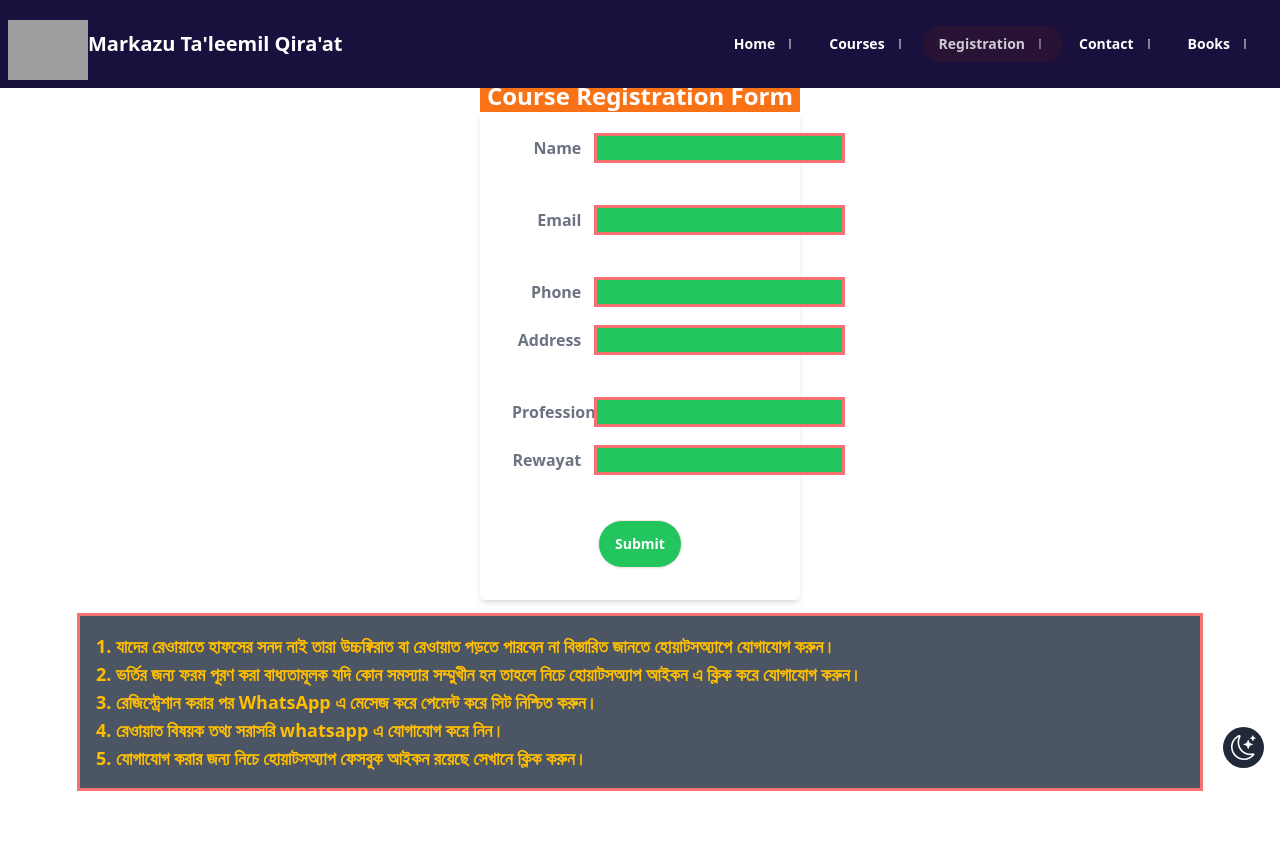
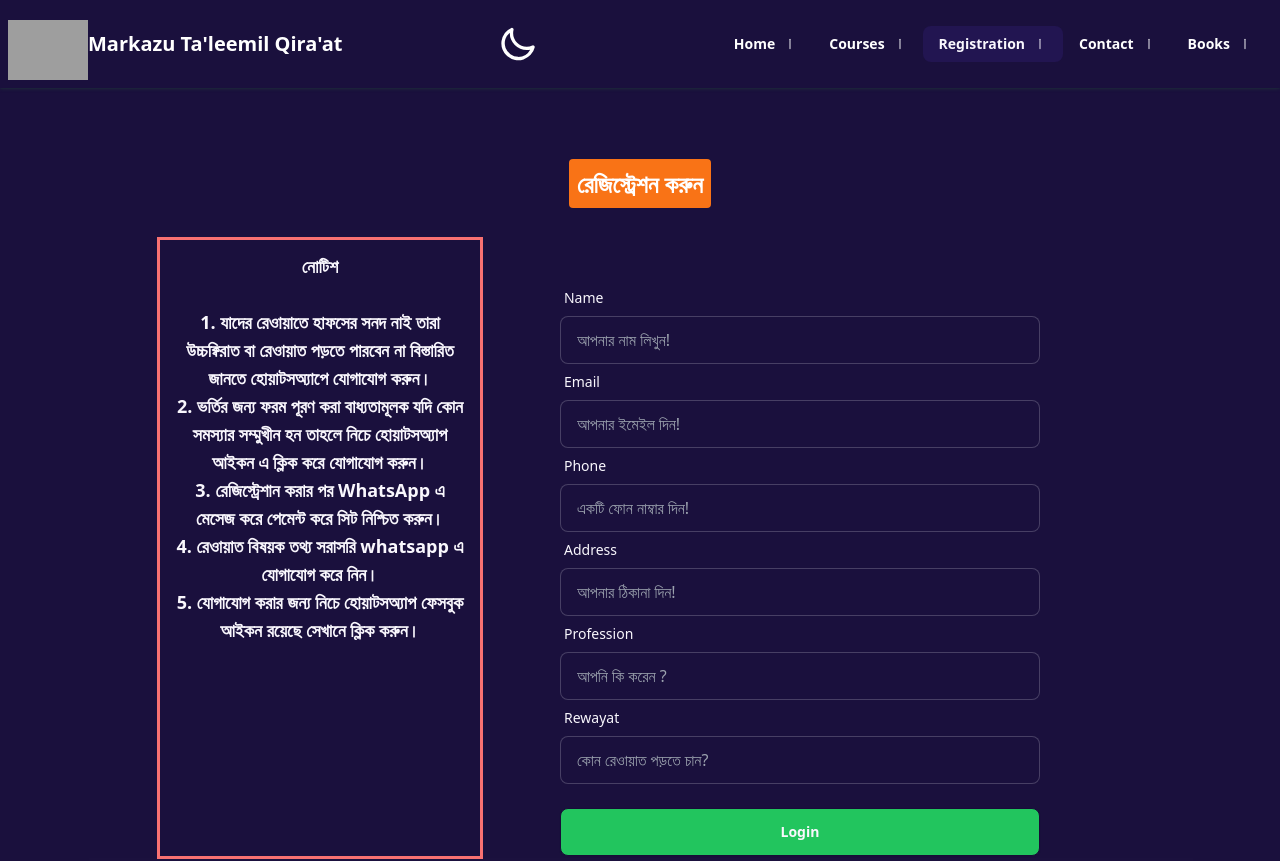
Before and after one commit to ammarcse50/markazu-fil-hind, a React (Vite) app: page /registration in a window 1280 px wide. Shown: the top 861 px of the page. Built offline with nearby package versions, Linux system fonts and the light colour scheme; grey boxes are pictures that could not be loaded.

Commit message:
completed

```diff
--- a/index.html
+++ b/index.html
@@ -1,5 +1,5 @@
-<!doctype html>
-<html lang="en" data-theme="cupcake" >
+<!DOCTYPE html>
+<html lang="en" data-theme="synthwave">
   <head>
     <meta charset="UTF-8" />
     <link rel="icon" type="image/svg+xml" href="/public/logo.png" />
--- a/package.json
+++ b/package.json
@@ -24,7 +24,7 @@
     "react-helmet": "^6.1.0",
     "react-icons": "^5.0.1",
     "react-router-dom": "^6.22.0",
-    "react-toastify": "^10.0.4",
+    "react-toastify": "^10.0.5",
     "sort-by": "^1.2.0"
   },
   "devDependencies": {
--- a/src/components/Book/Book.jsx
+++ b/src/components/Book/Book.jsx
@@ -5,7 +5,7 @@ const Book = ({ book }) => {
   const { cover, title, author, download_link } = book;
   return (
     <div>
-      <div className="card w-full h-full shadow-2xl bg-yellow-700 shadow-xl">
+      <div className="card w-full h-full shadow-2xl bg-yellow-800 shadow-xl">
         <figure className="px-10 pt-10">
           <img src={cover} alt="books" className="rounded-xl" />
         </figure>
--- a/src/components/Contact/ContactUsPage.jsx
+++ b/src/components/Contact/ContactUsPage.jsx
@@ -1,7 +1,6 @@
-
 import { useState } from "react";
 import { ToastContainer, toast } from "react-toastify";
-import {Helmet} from "react-helmet";
+import { Helmet } from "react-helmet";
 import "react-toastify/dist/ReactToastify.css";
 import WhatsAppIcon from "../whatsappicon/WhatsAppIcon";
 
@@ -53,73 +52,63 @@ const ContactUsPage = () => {
   };
 
   return (
-    <div className="w-full max-w-xs mx-auto">
-       <Helmet><title>markazo | ContactUs</title></Helmet>
-      <h2 className="bg-orange-500 text-white text-2xl text-center font-semibold ">
-        CONTACT US <br />
-        <span>কোন মতামত থাকলে মেসেজ করুন।</span>
+    <div className="w-full  mx-auto">
+      <Helmet>
+        <title>markazo | ContactUs</title>
+      </Helmet>
+      <h2 className=" text-white text-2xl text-center font-semibold ">
+
+        <span className="bg-orange-500 rounded p-3"> CONTACT US  <br /> <br />কোন মতামত থাকলে মেসেজ করুন।</span>
       </h2>
-      <form
-        className="bg-white  text-black font-semibold shadow-md rounded px-8 pt-6 pb-8 mb-4"
-        onSubmit={handleSubmit}
-      >
-        <div className="md:flex md:items-center mb-6">
-          <div className="md:w-1/3">
-            <label className="block text-black font-bold md:text-right mb-1 md:mb-0 pr-4">
-              Name
+
+      <form onSubmit={handleSubmit} className="md:w-1/2 mx-auto mt-10">
+        <div className="form-control">
+          <label className="label">
+            <span className="label-text">Name</span>
           </label>
-          </div>
-          <div className="md:w-2/3">
           <input
             type="text"
             name="name"
-              className="input input-bordered  w-full"
+            placeholder="আপনার নাম লিখুন!"
             value={formData.name}
             onChange={handleChange}
             required
+            className="input input-bordered"
           />
         </div>
-        </div>
-        <div className="md:flex md:items-center mb-6">
-          <div className="md:w-1/3">
-            <label className="block  font-bold md:text-right mb-1 md:mb-0 pr-4">
-              Email
+        <div className="form-control">
+          <label className="label">
+            <span className="label-text">Email</span>
           </label>
-          </div>
-          <div className="md:w-2/3">
           <input
             type="email"
             name="email"
-              className="input input-bordered w-full"
+            placeholder="আপনার ইমেইল দিন!"
             value={formData.email}
             onChange={handleChange}
             required
+            className="input input-bordered"
           />
         </div>
-        </div>
 
-        <div className="md:flex md:items-center mb-6">
-          <div className="md:w-1/3">
-            <label className="block text-gray-500 font-bold md:text-right mb-1 md:mb-0 pr-4">
-              Message
+        <div className="form-control">
+          <label className="label">
+            <span className="label-text">Message</span>
           </label>
-          </div>
-          <div className="md:w-2/3">
           <textarea
+            className="border-2 p-2 border-sky-200"
             name="message"
-              className="input input-bordered w-full"
-              value={formData.message}
-              onChange={handleChange}
-              required
+            id=""
+            cols="30"
+            rows="10"
           ></textarea>
         </div>
-        </div>
         <br />
-        <div className="flex justify-center">
+        <div className="text-center">
           <button
             onClick={notify}
             type="submit"
-            className="btn  text-white bg-green-500"
+            className="btn w-1/3 text-white bg-green-500"
           >
             Submit
           </button>
--- a/src/components/Footer/Footer.jsx
+++ b/src/components/Footer/Footer.jsx
@@ -5,7 +5,7 @@ import { NavLink } from "react-router-dom";
 
 const Footer = () => {
   return (
-    <footer className="footer text-white p-10 bg-[#1a103d] text-base-content border-t-2 ">
+    <footer className="footer text-white p-10 mt-10  text-base-content shadow-2xl shadow-gray-200 ">
       <div className="footer ml-12 sm:ml-52 md:max-w-6xl md:mx-auto md:flex md:items-center md:justify-between ">
         <aside className="flex flex-col items-center">
           <img
--- a/src/components/Header/Header.jsx
+++ b/src/components/Header/Header.jsx
@@ -1,12 +1,24 @@
 import { NavLink } from "react-router-dom";
 import { RxDividerVertical } from "react-icons/rx";
 import { useEffect, useState } from "react";
-import { LuSunMoon } from "react-icons/lu";
+
 
 const Header = () => {
   const [isNavVisible, setIsNavVisible] = useState(true);
   const [prevScrollPos, setPrevScrollPos] = useState(0);
-  const [isDarkTheme, setIsDarkTheme] = useState(false);
+
+  const [theme, setTheme] = useState(
+    localStorage.getItem("theme") ? localStorage.getItem("theme") : "cupcake"
+  );
+
+  // useEffect(() => {
+  //   localStorage.setItem("theme", theme);
+
+  //   const localTheme = localStorage.getItem("theme");
+
+  //   document.querySelector("html").setAttribute("data-theme", localTheme);
+  // }, [theme]);
+
 
   const activeStyle = {
     color: "green",
@@ -70,11 +82,11 @@ const Header = () => {
 
   return (
     <div
-      className={`fixed  top-0 left-0 z-10 w-full transition-all duration-500 ${
+      className={`fixed shadow shadow-slate-800 top-0 left-0 z-10 w-full transition-all duration-500 ${
         isNavVisible ? "translate-y-0" : "-translate-y-full"
       }`}
     >
-      <div className="navbar  font-bold bg-[#1a103d] text-white flex justify-between ">
+      <div className="navbar  font-bold text-white flex justify-between ">
         <div className="navbar-start">
           <div className="dropdown">
             <div tabIndex={0} role="button" className="btn btn-ghost lg:hidden">
@@ -110,6 +122,30 @@ const Header = () => {
             Markazu Ta'leemil Qira'at
           </NavLink>
         </div>
+        <div className="xl:mr-44">
+          <label className="swap swap-rotate">
+            {/* this hidden checkbox controls the state */}
+            <input type="checkbox" />
+
+            {/* sun icon */}
+            <svg
+              className="swap-on fill-current w-10 h-10"
+              xmlns="http://www.w3.org/2000/svg"
+              viewBox="0 0 24 24"
+            >
+              <path d="M5.64,17l-.71.71a1,1,0,0,0,0,1.41,1,1,0,0,0,1.41,0l.71-.71A1,1,0,0,0,5.64,17ZM5,12a1,1,0,0,0-1-1H3a1,1,0,0,0,0,2H4A1,1,0,0,0,5,12Zm7-7a1,1,0,0,0,1-1V3a1,1,0,0,0-2,0V4A1,1,0,0,0,12,5ZM5.64,7.05a1,1,0,0,0,.7.29,1,1,0,0,0,.71-.29,1,1,0,0,0,0-1.41l-.71-.71A1,1,0,0,0,4.93,6.34Zm12,.29a1,1,0,0,0,.7-.29l.71-.71a1,1,0,1,0-1.41-1.41L17,5.64a1,1,0,0,0,0,1.41A1,1,0,0,0,17.66,7.34ZM21,11H20a1,1,0,0,0,0,2h1a1,1,0,0,0,0-2Zm-9,8a1,1,0,0,0-1,1v1a1,1,0,0,0,2,0V20A1,1,0,0,0,12,19ZM18.36,17A1,1,0,0,0,17,18.36l.71.71a1,1,0,0,0,1.41,0,1,1,0,0,0,0-1.41ZM12,6.5A5.5,5.5,0,1,0,17.5,12,5.51,5.51,0,0,0,12,6.5Zm0,9A3.5,3.5,0,1,1,15.5,12,3.5,3.5,0,0,1,12,15.5Z" />
+            </svg>
+
+            {/* moon icon */}
+            <svg
+              className="swap-off fill-current w-10 h-10"
+              xmlns="http://www.w3.org/2000/svg"
+              viewBox="0 0 24 24"
+            >
+              <path d="M21.64,13a1,1,0,0,0-1.05-.14,8.05,8.05,0,0,1-3.37.73A8.15,8.15,0,0,1,9.08,5.49a8.59,8.59,0,0,1,.25-2A1,1,0,0,0,8,2.36,10.14,10.14,0,1,0,22,14.05,1,1,0,0,0,21.64,13Zm-9.5,6.69A8.14,8.14,0,0,1,7.08,5.22v.27A10.15,10.15,0,0,0,17.22,15.63a9.79,9.79,0,0,0,2.1-.22A8.11,8.11,0,0,1,12.14,19.73Z" />
+            </svg>
+          </label>
+        </div>
         <div className="navbar-center  hidden lg:flex">
           <ul className="menu menu-horizontal px-1">{links}</ul>
         </div>
--- a/src/components/Registration/Registration.jsx
+++ b/src/components/Registration/Registration.jsx
@@ -1,6 +1,7 @@
-import React, { useState } from "react";
-import { ToastContainer, toast } from "react-toastify";
+import React, { useEffect, useState } from "react";
+import {  toast ,ToastContainer } from "react-toastify";
 import "react-toastify/dist/ReactToastify.css";
+
 import { Helmet } from "react-helmet";
 
 const Registration = () => {
@@ -56,143 +57,14 @@ const Registration = () => {
 
   return (
     <>
-      <div className="w-full max-w-xs mx-auto">
-        <Helmet>
-          <title>Markazo | Registration</title>
-        </Helmet>
-        <h2 className="bg-orange-500 text-white text-2xl text-center font-semibold ">
-          Course Registration Form
+      <h2 className="text-2xl  my-10 text-white text-center font-semibold">
+       <span className=" bg-orange-500 p-2 rounded"> রেজিস্ট্রেশন করুন</span>
       </h2>
-        <form
-          className="bg-white shadow-md rounded px-8 pt-6 pb-8 mb-4"
-          onSubmit={handleSubmit}
-        >
-          <div className="md:flex md:items-center mb-6">
-            <div className="md:w-1/3">
-              <label className="block text-gray-500 font-bold md:text-right mb-1 md:mb-0 pr-4">
-                Name
-              </label>
-            </div>
-            <div className="md:w-2/3">
-              <input
-                className="outline bg-green-500 text-white font-semibold hover:outline-dashed outline-red-400"
-                type="text"
-                name="name"
-                value={formData.name}
-                onChange={handleChange}
-                required
-              />
-            </div>
-          </div>
-          {/* Email  */}
-          <br />
 
-          <div className="md:flex md:items-center mb-6">
-            <div className="md:w-1/3">
-              <label className="block text-gray-500 font-bold md:text-right mb-1 md:mb-0 pr-4">
-                Email
-              </label>
-            </div>
-            <div className="md:w-2/3">
-              <input
-                className="outline bg-green-500 text-white font-semibold hover:outline-dashed outline-red-400"
-                type="email"
-                name="email"
-                value={formData.email}
-                onChange={handleChange}
-                required
-              />
-            </div>
-          </div>
-          {/* phone  */}
-          <br />
-          <div className="md:flex md:items-center mb-6">
-            <div className="md:w-1/3">
-              <label className="block text-gray-500 font-bold md:text-right mb-1 md:mb-0 pr-4">
-                Phone
-              </label>
-            </div>
-            <div className="md:w-2/3">
-              <input
-                className="outline bg-green-500 text-white font-semibold hover:outline-dashed outline-red-400"
-                type="tel"
-                name="phone"
-                value={formData.phone}
-                onChange={handleChange}
-                required
-              />
-            </div>
-          </div>
-
-          <div className="md:flex md:items-center mb-6">
-            <div className="md:w-1/3">
-              <label className="block text-gray-500 font-bold md:text-right mb-1 md:mb-0 pr-4">
-                Address
-              </label>
-            </div>
-            <div className="md:w-2/3">
-              <input
-                className="outline bg-green-500 text-white font-semibold hover:outline-dashed outline-red-400"
-                type="text"
-                name="address"
-                value={formData.address}
-                onChange={handleChange}
-                required
-              />
-            </div>
-          </div>
-
-          <br />
-          <div className="md:flex md:items-center mb-6">
-            <div className="md:w-1/3">
-              <label className="block text-gray-500 font-bold md:text-right mb-1 md:mb-0 pr-4">
-                Profession
-              </label>
-            </div>
-            <div className="md:w-2/3">
-              <input
-                className="outline bg-green-500 text-white font-semibold hover:outline-dashed outline-red-400"
-                type="text"
-                name="profession"
-                value={formData.profession}
-                onChange={handleChange}
-                required
-              />
-            </div>
-          </div>
-          <div className="md:flex md:items-center mb-6">
-            <div className="md:w-1/3">
-              <label className="block text-gray-500 font-bold md:text-right mb-1 md:mb-0 pr-4">
-                Rewayat
-              </label>
-            </div>
-            <div className="md:w-2/3">
-              <input
-                className="outline bg-green-500 text-white font-semibold hover:outline-dashed outline-red-400"
-                type="type"
-                name="rewayat"
-                value={formData.rewayat}
-                onChange={handleChange}
-                required
-              />
-            </div>
-          </div>
-          <br />
-          <div className="flex justify-center">
-            {" "}
-            <button
-              onClick={notify}
-              type="submit"
-              className="btn  text-white bg-green-500"
-            >
-              Submit
-            </button>
-          </div>
-          <ToastContainer />
-        </form>
-      </div>
-      <div className="text-warning  text-lg font-bold outline bg-gray-600 outline-red-400">
-        <ol className="list-inside list-decimal p-4 ">
+      <div className="md:flex md:px-20">
+        <div className={` md:w-1/3 text-lg font-bold outline  outline-red-400 `}>
+          <h3 className="text-center my-3">নোটিশ</h3>
+          <ol className="list-inside list-decimal p-4 text-center">
             <li>
               যাদের রেওায়াতে হাফসের সনদ নাই তারা উচ্চক্বিরাত বা রেওায়াত পড়তে
               পারবেন না বিস্তারিত জানতে হোয়াটসঅ্যাপে যোগাযোগ করুন।
@@ -207,10 +79,103 @@ const Registration = () => {
             </li>
             <li>রেওায়াত বিষয়ক তথ্য সরাসরি whatsapp এ যোগাযোগ করে নিন।</li>
             <li>
-            যোগাযোগ করার জন্য নিচে হোয়াটসঅ্যাপ ফেসবুক আইকন রয়েছে সেখানে ক্লিক
-            করুন।
+              যোগাযোগ করার জন্য নিচে হোয়াটসঅ্যাপ ফেসবুক আইকন রয়েছে সেখানে
+              ক্লিক করুন।
             </li>
           </ol>
+        </div>
+
+        <form onSubmit={handleSubmit} className="md:w-1/2 mx-auto mt-10">
+          <div className="form-control">
+            <label className="label">
+              <span className="label-text">Name</span>
+            </label>
+            <input
+              type="text"
+              name="name"
+              placeholder="আপনার নাম লিখুন!"
+              value={formData.name}
+              onChange={handleChange}
+              required
+              className="input input-bordered"
+            />
+          </div>
+          <div className="form-control">
+            <label className="label">
+              <span className="label-text">Email</span>
+            </label>
+            <input
+              type="email"
+              name="email"
+              placeholder="আপনার ইমেইল দিন!"
+              value={formData.email}
+              onChange={handleChange}
+              required
+              className="input input-bordered"
+            />
+          </div>
+          <div className="form-control">
+            <label className="label">
+              <span className="label-text">Phone</span>
+            </label>
+            <input
+              type="tel"
+              name="phone"
+              placeholder="একটি ফোন নাম্বার দিন!"
+              value={formData.phone}
+              onChange={handleChange}
+              required
+              className="input input-bordered"
+            />
+          </div>
+          <div className="form-control">
+            <label className="label">
+              <span className="label-text">Address</span>
+            </label>
+            <input
+              type="text"
+              name="address"
+              placeholder="আপনার ঠিকানা দিন!"
+              value={formData.address}
+              onChange={handleChange}
+              required
+              className="input input-bordered"
+            />
+          </div>
+          <div className="form-control">
+            <label className="label">
+              <span className="label-text">Profession</span>
+            </label>
+            <input
+              type="text"
+              name="profession"
+              placeholder="আপনি কি করেন ?"
+              value={formData.profession}
+              onChange={handleChange}
+              required
+              className="input input-bordered"
+            />
+          </div>
+          <div className="form-control">
+            <label className="label">
+              <span className="label-text">Rewayat</span>
+            </label>
+            <input
+              type="type"
+              name="rewayat"
+              placeholder="কোন রেওায়াত পড়তে চান?"
+              value={formData.rewayat}
+              onChange={handleChange}
+              required
+              className="input input-bordered"
+            />
+          </div>
+
+          <div className="form-control mt-6">
+            <button onClick={notify} className="btn bg-green-500">Login</button>
+          </div>
+          <ToastContainer />
+        </form>
       </div>
     </>
   );
--- a/src/components/Root/Root.jsx
+++ b/src/components/Root/Root.jsx
@@ -1,33 +1,22 @@
-import React, { useState } from "react";
 import { Outlet } from "react-router-dom";
 import Header from "../Header/Header";
 
 import Footer from "../Footer/Footer";
-import { LuSunMoon } from "react-icons/lu";
-import { BsMoonStars } from "react-icons/bs";
-import WhatsAppIcon from "../whatsappicon/WhatsAppIcon";
+
+// import { LuSunMoon } from "react-icons/lu";
+// import { BsMoonStars } from "react-icons/bs";
+// import WhatsAppIcon from "../whatsappicon/WhatsAppIcon";
 
 const Root = () => {
-  const [isDarkTheme, setIsDarkTheme] = useState(false);
+  return (
+    <div className="">
 
-  const toggleTheme = () => {
-    setIsDarkTheme(!isDarkTheme);
-  };
-  return (
-    <div>
-      <div
-        className={` md:p-20 ${
-          isDarkTheme ? "bg-[#1a103d] text-white" : "bg-white text-black"
-        }`}
-      >
-        {" "}
-        <button
-          className="fixed bottom-8  right-4 z-50 bg-gray-800 text-white rounded-full p-2"
-          onClick={toggleTheme}
-        >
-          <BsMoonStars size="25px" />
-        </button>
-        <Header></Header>
+      <div className={`md:px-20 pt-32 `}>
+        <div className={``}>
+
+          <Header></Header>
+        </div>
+
         <Outlet></Outlet>
       </div>
       <Footer></Footer>
--- a/src/main.jsx
+++ b/src/main.jsx
@@ -44,7 +44,10 @@ const router = createBrowserRouter([
   },
 ]);
 ReactDOM.createRoot(document.getElementById("root")).render(
-  <React.StrictMode>
-    <RouterProvider router={router} />
-  </React.StrictMode>
+  <div className=" dark:bg-[#15014ee9] dark:text-white ">
+    {" "}
+    <React.StrictMode>
+      <RouterProvider router={router} />
+    </React.StrictMode>{" "}
+  </div>
 );
--- a/tailwind.config.js
+++ b/tailwind.config.js
@@ -4,6 +4,8 @@ export default {
     "./index.html",
     "./src/**/*.{js,ts,jsx,tsx}",
   ],
+
+  darkMode: 'class',
 
   daisyui: {
     themes: ["light", "dark", "cupcake",'synthwave'],
```
Also changed, not shown: src/DarkMode/DarkMode.js (added, +15 -0 lines), 1 other file (tests, documents, lock files or other folders). Lines whose indentation alone changed are shown as unchanged.
